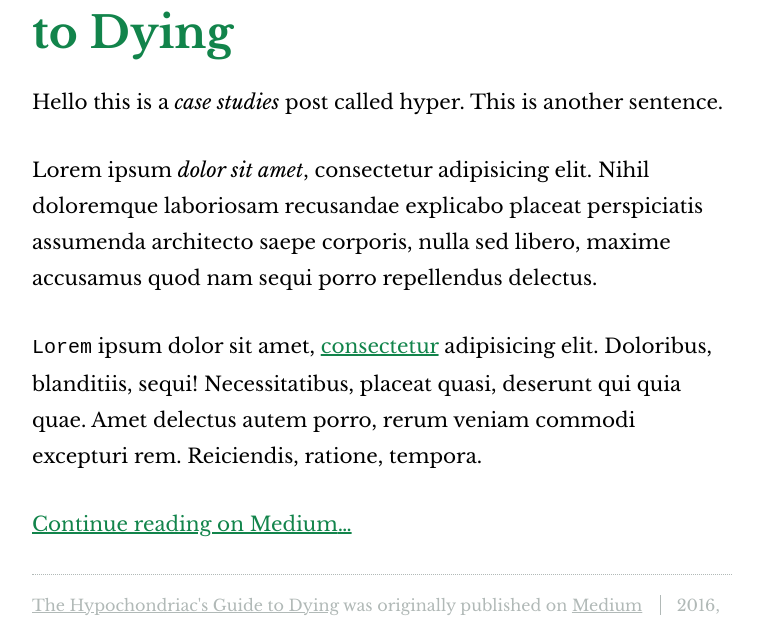
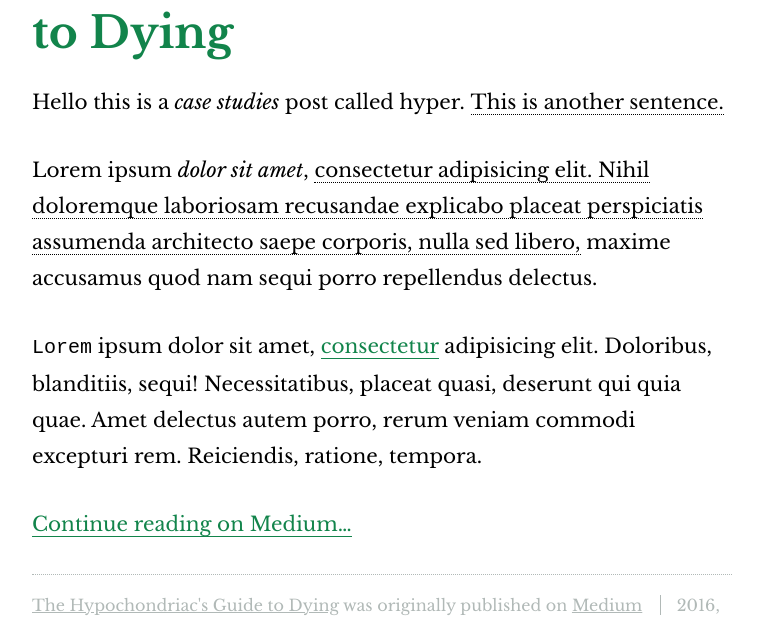
Before and after one commit to bholtbholt/jennys-portfolio, a Jekyll site: the page built from _case-studies/the-hypochondriacs-guide-to-dying.md, in a window 1280 px wide. Shown: the part 620-1244 px from the top of the page, without its empty margins (258-1021 px from the left). Built offline with Jekyll 4.4.1, drawn with Linux system fonts in a browser that asks for light colours.

Commit message:
Add tooltips

```diff
--- a/_case-studies/the-hypochondriacs-guide-to-dying.md
+++ b/_case-studies/the-hypochondriacs-guide-to-dying.md
@@ -5,9 +5,9 @@
 date: 2016-12-09
 ---
 
-Hello this is a *case studies* post called hyper. This is another sentence.
+Hello this is a *case studies* post called hyper. <span class="tool-tip" data-tooltip="something that is longer and longer and longer">This is another sentence.</span>
 
-Lorem ipsum _dolor sit amet_, consectetur adipisicing elit. Nihil doloremque laboriosam recusandae explicabo placeat perspiciatis assumenda architecto saepe corporis, nulla sed libero, maxime accusamus quod nam sequi porro repellendus delectus.
+Lorem ipsum _dolor sit amet_, <span class="tool-tip" data-tooltip="this is a very long tool tip. should it have a maximum? how does it handle multiple lines?">consectetur adipisicing elit. Nihil doloremque laboriosam recusandae explicabo placeat perspiciatis assumenda architecto saepe corporis, nulla sed libero,</span> maxime accusamus quod nam sequi porro repellendus delectus.
 
 `Lorem` ipsum dolor sit amet, [consectetur][1] adipisicing elit. Doloribus, blanditiis, sequi! Necessitatibus, placeat quasi, deserunt qui quia quae. Amet delectus autem porro, rerum veniam commodi excepturi rem. Reiciendis, ratione, tempora.
 
--- a/_sass/_base.scss
+++ b/_sass/_base.scss
@@ -1,4 +1,5 @@
 $white: #fff;
+$off-white: #f5f7f7;
 
 $green: #12844b;
 $green-hover: #2c9e65;
@@ -38,12 +39,13 @@
 
 a {
   color: $primary-color;
-  text-decoration: underline;
-  -webkit-text-decoration-skip: ink;
+  border-bottom: 1px solid $primary-color;
+  text-decoration: none;
 
   &:hover,
   &:focus {
     color: $primary-color-hover;
+    border-bottom: 1px solid $primary-color-hover;
   }
 }
 
@@ -89,6 +91,9 @@
 
 .byline a {
   color: $text-color-light;
+  border-bottom: none;
+  text-decoration: underline;
+  -webkit-text-decoration-skip: ink;
 
   &:last-of-type {
     padding-right: .8em;
--- a/_sass/_header.scss
+++ b/_sass/_header.scss
@@ -20,7 +20,7 @@
 
 .site-title a {
   color: inherit;
-  text-decoration: none;
+  border-bottom: none;
 }
 
 .main-nav {
@@ -34,7 +34,7 @@
 
 .main-nav a {
   padding: .6em;
-  text-decoration: none;
+  border-bottom: none;
   color: $white;
   cursor: pointer;
 
--- /dev/null
+++ b/_sass/_tooltips.scss
@@ -0,0 +1,53 @@
+.tool-tip {
+  cursor: pointer;
+  position: relative;
+  border-bottom: 1px dotted;
+
+  // Padding fills in line-height
+  padding-top: .6em;
+  // To keep below pseudo z-index
+  opacity: 1;
+
+  &:before,
+  &:after {
+    z-index: -1;
+    opacity: 0;
+    transition: opacity .2s ease-in, z-index .1s ease-out;
+  }
+
+  &:after {
+    content: '';
+    position: absolute;
+    top: calc(100% + 2px);
+    right: 10px;
+
+    height: 0;
+    width: 0;
+
+    border-left: 10px solid transparent;
+    border-right: 10px solid transparent;
+    border-bottom: 10px solid $off-white;
+  }
+
+  &:before {
+    content: attr(data-tooltip);
+    position: absolute;
+    top: calc(100% + 10px);
+    right: 0;
+
+    background-color: $off-white;
+    padding: .5em;
+    border-radius: 5px;
+    box-shadow: 0 2px 3px rgba(0, 0, 0, .4);
+
+    font-size: .75em;
+    line-height: 1.6;
+    text-align: center;
+  }
+
+  &:hover:before,
+  &:hover:after {
+    opacity: 1;
+    z-index: 1;
+  }
+}
--- a/main.scss
+++ b/main.scss
@@ -1,5 +1,4 @@
 ---
-# Only the main Sass file needs front matter (the dashes are enough)
 ---
 @charset "utf-8";
 
@@ -7,3 +6,4 @@
 @import "base";
 @import "header";
 @import "tabs";
+@import "tooltips";
```
